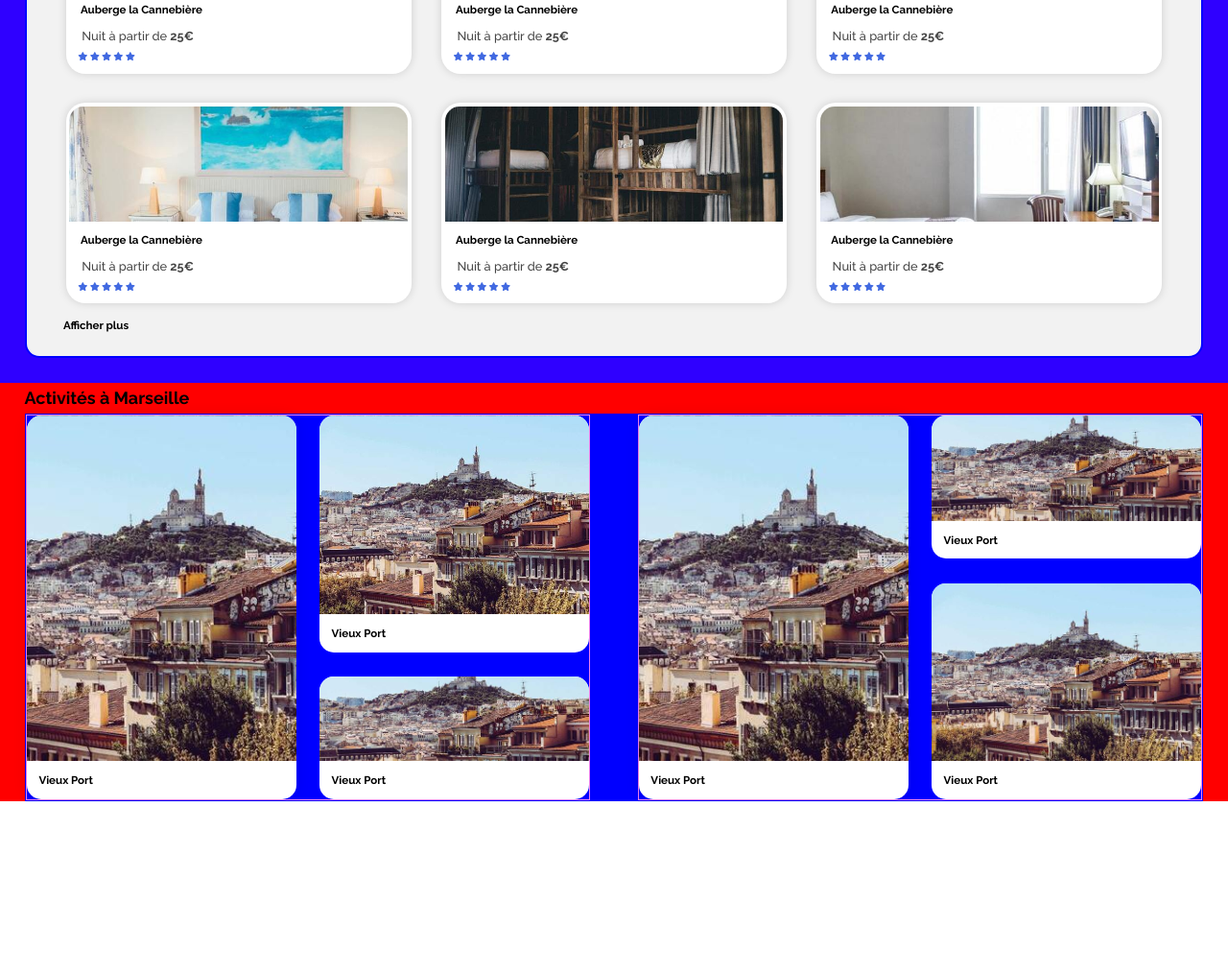
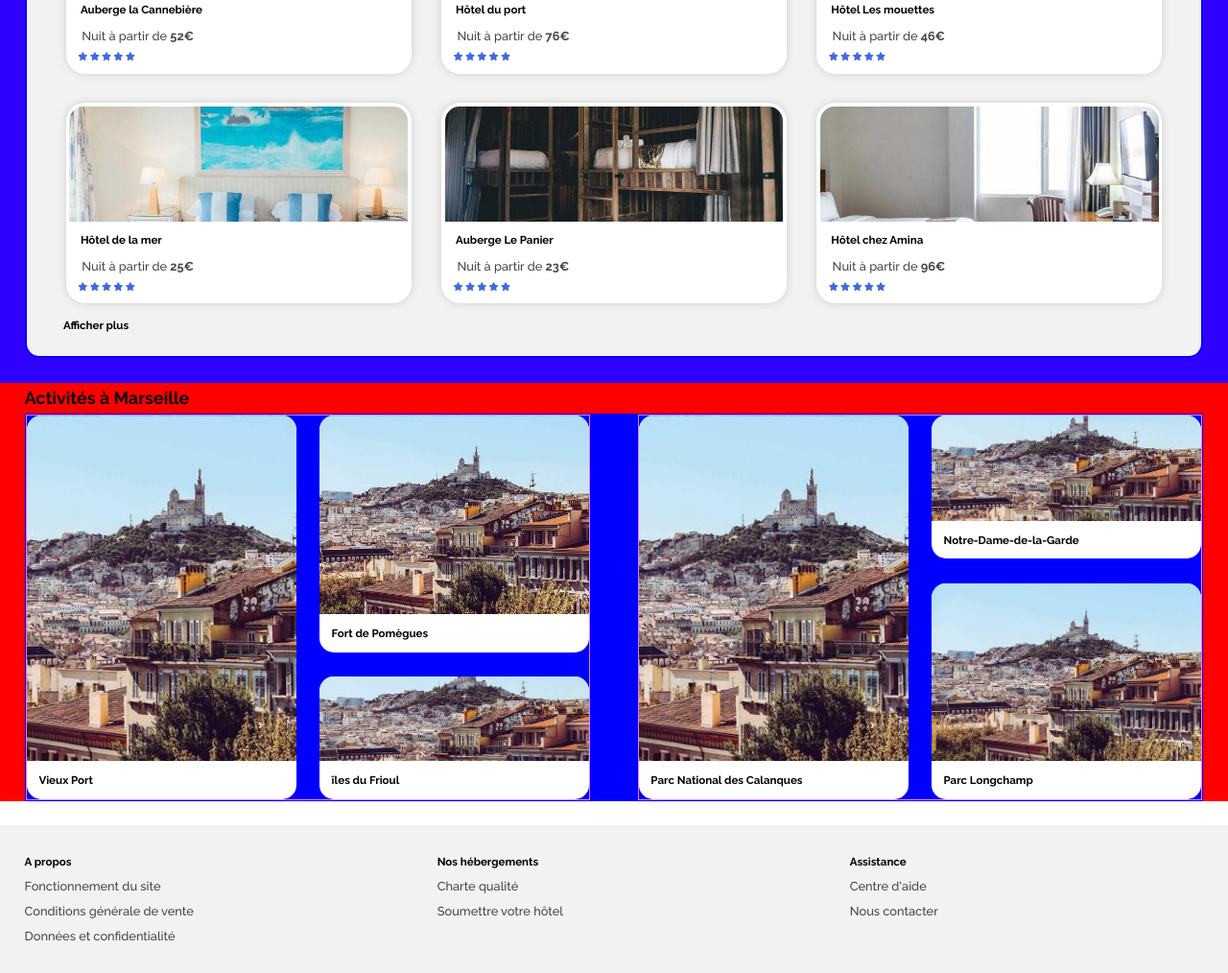
Before and after one commit to ahcene-bouazza/AhceneBouazza_2_01072021, a plain HTML site: page index.html in a window 1280 px wide. Shown: the part 697-1711 px from the top of the page at 96% size. Before the commit the page ends 1532 px from the top, so only its background shows below. Drawn offline with Linux system fonts and the light colour scheme.

Commit message:
Footer mobile + desktop  done

```diff
--- a/index.html
+++ b/index.html
@@ -12,8 +12,8 @@
       </a></div>
 
       <ul class="navmenu">
-        <li><a href="#">Hébergements</a></li>
-        <li><a href="#">Activités</a></li>
+        <li class="li_header"><a href="#">Hébergements</a></li>
+        <li class="li_header"><a href="#">Activités</a></li>
       </ul>
 
       <div class="signup_btn"><a href="#">S'inscrire</a></div>
@@ -69,7 +69,7 @@
         <div class="card">
           <div class="card_img img1"></div>
           <div><h2>Auberge la Cannebière</h2></div>
-          <div><p>Nuit à partir de <strong>25€</strong></p></div>
+          <div><p>Nuit à partir de <strong>52€</strong></p></div>
           <div class="rating">
             <i class="fas fa-star"></i>
             <i class="fas fa-star"></i>
@@ -81,8 +81,8 @@
 
        <div class="card">
         <div class="card_img img2"></div>
-        <div><h2>Auberge la Cannebière</h2></div>
-        <div><p>Nuit à partir de <strong>25€</strong></p></div>
+        <div><h2>Hôtel du port</h2></div>
+        <div><p>Nuit à partir de <strong>76€</strong></p></div>
         <div class="rating">
           <i class="fas fa-star"></i>
           <i class="fas fa-star"></i>
@@ -94,8 +94,8 @@
 
      <div class="card">
       <div class="card_img img3"></div>
-      <div><h2>Auberge la Cannebière</h2></div>
-      <div><p>Nuit à partir de <strong>25€</strong></p></div>
+      <div><h2>Hôtel Les mouettes</h2></div>
+      <div><p>Nuit à partir de <strong>46€</strong></p></div>
       <div class="rating">
         <i class="fas fa-star"></i>
         <i class="fas fa-star"></i>
@@ -107,7 +107,7 @@
 
    <div class="card">
     <div class="card_img img4"></div>
-    <div><h2>Auberge la Cannebière</h2></div>
+    <div><h2>Hôtel de la mer</h2></div>
     <div><p>Nuit à partir de <strong>25€</strong></p></div>
     <div class="rating">
       <i class="fas fa-star"></i>
@@ -120,8 +120,8 @@
 
  <div class="card">
   <div class="card_img img5"></div>
-  <div><h2>Auberge la Cannebière</h2></div>
-  <div><p>Nuit à partir de <strong>25€</strong></p></div>
+  <div><h2>Auberge Le Panier</h2></div>
+  <div><p>Nuit à partir de <strong>23€</strong></p></div>
   <div class="rating">
     <i class="fas fa-star"></i>
     <i class="fas fa-star"></i>
@@ -133,8 +133,8 @@
 
 <div class="card">
   <div class="card_img img6"></div>
-  <div><h2>Auberge la Cannebière</h2></div>
-  <div><p>Nuit à partir de <strong>25€</strong></p></div>
+  <div><h2>Hôtel chez Amina</h2></div>
+  <div><p>Nuit à partir de <strong>96€</strong></p></div>
   <div class="rating">
     <i class="fas fa-star"></i>
     <i class="fas fa-star"></i>
@@ -178,8 +178,8 @@
       <div class="aside_card">
         <div class="aside_card_img img2_aside"></div>
         <div class="aside_card_info">
-          <div class="aside_title_card"><h2>Hôtel Le soleil du matin</h2></div>
-          <div><p>Nuit à partir de <strong>128€</strong></p></div>
+          <div class="aside_title_card"><h2>Au coeur de l'eau Chambres d'hôtes</h2></div>
+          <div><p>Nuit à partir de <strong>71€</strong></p></div>
           <div class="rating_aside">
             <i class="fas fa-star"></i>
             <i class="fas fa-star"></i>
@@ -193,8 +193,8 @@
       <div class="aside_card">
         <div class="aside_card_img img3_aside"></div>
         <div class="aside_card_info">
-          <div class="aside_title_card"><h2>Hôtel Le soleil du matin</h2></div>
-          <div><p>Nuit à partir de <strong>128€</strong></p></div>
+          <div class="aside_title_card"><h2>Hôtel Tout bleu et Blanc</h2></div>
+          <div><p>Nuit à partir de <strong>68€</strong></p></div>
           <div class="rating_aside">
             <i class="fas fa-star"></i>
             <i class="fas fa-star"></i>
@@ -224,11 +224,11 @@
         <div class="left">
         <div class="left_top">
           <div class="activities_img1"></div>
-          <div class="activities_title_img"><h2>Vieux Port</h2></div>
+          <div class="activities_title_img"><h2>Fort de Pomègues</h2></div>
         </div>
         <div class="left_bottom">
           <div class="activities_img2"></div>
-          <div class="activities_title_img"><h2>Vieux Port</h2></div>
+          <div class="activities_title_img"><h2>îles du Frioul</h2></div>
         </div>
       </div>
 
@@ -238,29 +238,56 @@
 
         <div class="vieux_port">
           <div class="activities_img"></div>
-          <div class="activities_title_img"><h2>Vieux Port</h2></div>
+          <div class="activities_title_img"><h2>Parc National des Calanques</h2></div>
         </div>
 
         <div class="left">
         <div class="right_top">
           <div class="activities_img1"></div>
-          <div class="activities_title_img"><h2>Vieux Port</h2></div>
+          <div class="activities_title_img"><h2>Notre-Dame-de-la-Garde</h2></div>
         </div>
         <div class="right_bottom">
           <div class="activities_img2"></div>
-          <div class="activities_title_img"><h2>Vieux Port</h2></div>
+          <div class="activities_title_img"><h2>Parc Longchamp</h2></div>
         </div>
       </div>
 
       </div>
 
-
-
   </div>
 </div>
 
+<!-- Footer -->
+<footer >
 
+<div class="main_footer_container">
+  <div class="footer_container1">
+    <ul>
+      <h2>A propos</h2>
+      <li><a href="#">Fonctionnement du site</a></li>
+      <li><a href="#">Conditions générale de vente</a></li>
+      <li><a href="#">Données et confidentialité</a></li>
+    </ul>
+  </div>
 
+  <div class="footer_container2">
+    <ul>
+      <h2>Nos hébergements</h2>
+      <li><a href="#">Charte qualité</a></li>
+      <li><a href="#">Soumettre votre hôtel</a></li>
+    </ul>
+  </div>
+
+  <div class="footer_container3">
+    <ul>
+      <h2 >Assistance</h2>
+      <li ><a href="#">Centre d'aide</a></li>
+      <li ><a href="#">Nous contacter</a></li>
+    </ul>
+  </div>
+</div>
+
+</footer>
 
 </body>
 </html>
--- a/style.css
+++ b/style.css
@@ -57,17 +57,20 @@ header {
     flex:0;
 }
 li{
+    list-style-type: none;
+
+}
+.li_header{
     padding-block: 2em;
     margin-left: 2em;
-    list-style-type: none;
     border-top: 2px #0065fc00 solid;
 }
-li:hover {
+.li_header:hover {
     border-top: 2px #0065FC solid;
     border-bottom: 0px;
     color: #0065FC ;
 }
-li:active {
+.li_header:active {
     border-top: 2px #0065FC solid;
     border-bottom: 0px;
     color: #0065FC ;
@@ -95,7 +98,7 @@ header {
     flex: 1;
     flex-basis: 100%;
 }
-li{
+.li_header{
     list-style-type: none;
     margin: 0px;
     padding-block: 2em;
@@ -103,12 +106,12 @@ li{
     width: 100%;
     text-align: center;
 }
-li:hover {
+.li_header:hover {
     border-top: 3px #0065fc00 solid;
     border-bottom: 3px #0065FC solid;
     color: #0065FC ;
 }
-li:active {
+.li_header:active {
     border-top: 3px #0065fc00 solid;
     border-bottom: 3px #0065FC solid;
     color: #0065FC ;
@@ -666,11 +669,46 @@ border-radius: 15px;
     .right_bottom{
         flex-basis: 100%;
     }
+}
 
-
-
-
-
-
-
+/* FOOTER */
+footer{
+    display: flex;
+    justify-content: center;
+    margin-top: 2em;
+    background: #F2F2F2;
 }
+.main_footer_container{
+    display: flex;
+    flex-wrap: wrap;
+    justify-content: space-between;
+    max-width: 1440px;
+    flex-basis: 100%;
+    padding: 2em;
+    line-height: 2em;
+}
+.footer_container1{
+    min-width: 200px;
+    flex-basis: 30% ;
+}
+.footer_container2{
+    min-width: 200px;
+    flex-basis: 30% ;
+}
+.footer_container3{
+    min-width: 200px;
+    flex-basis: 30% ;
+}
+@media all and (max-width:670px){
+    .footer_container1{
+        flex-basis: 100% ;
+        margin-bottom: 1em;
+    }
+    .footer_container2{
+        flex-basis: 100% ;
+        margin-bottom: 1em;
+    }
+    .footer_container3{
+        flex-basis: 100% ;
+    }
+}
```
